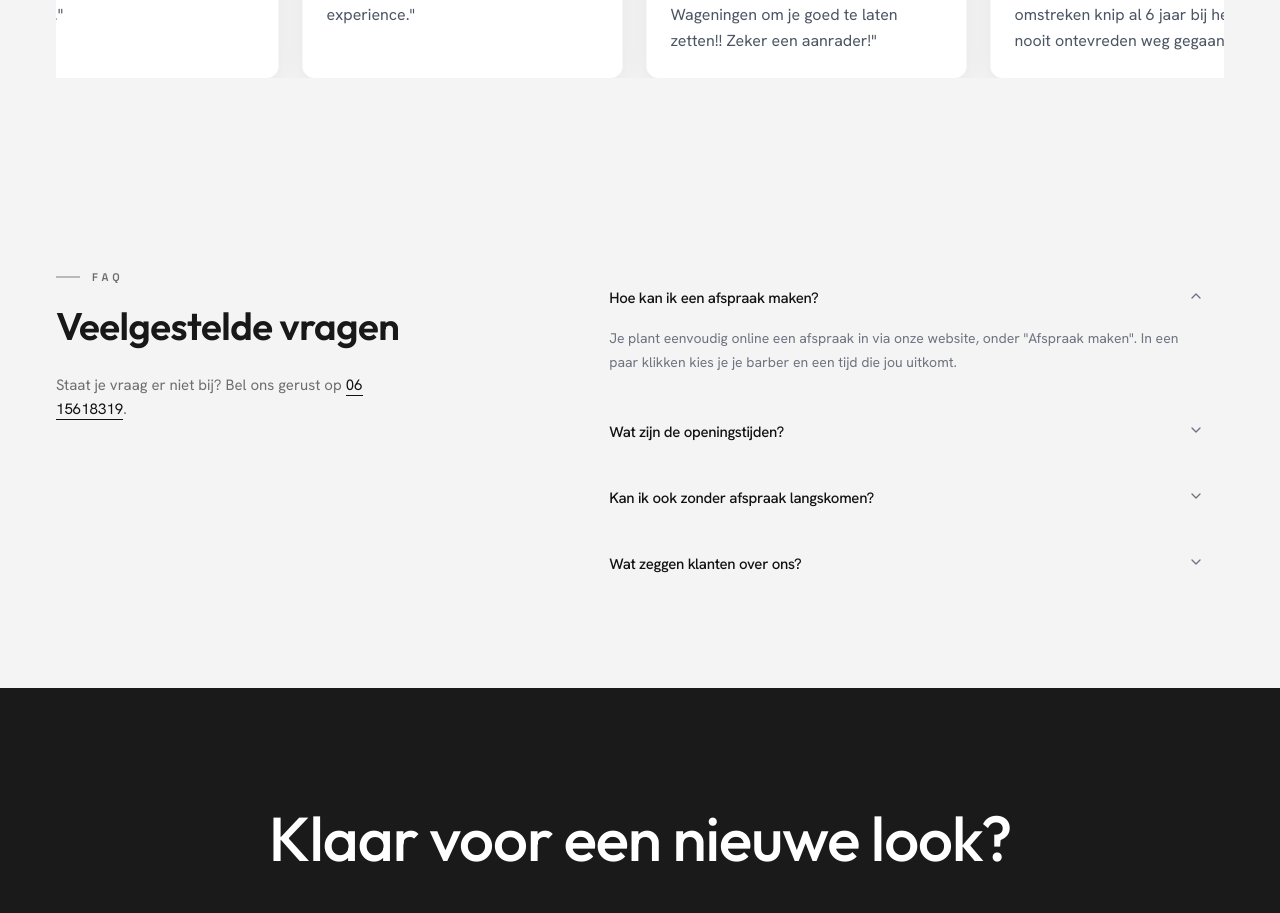
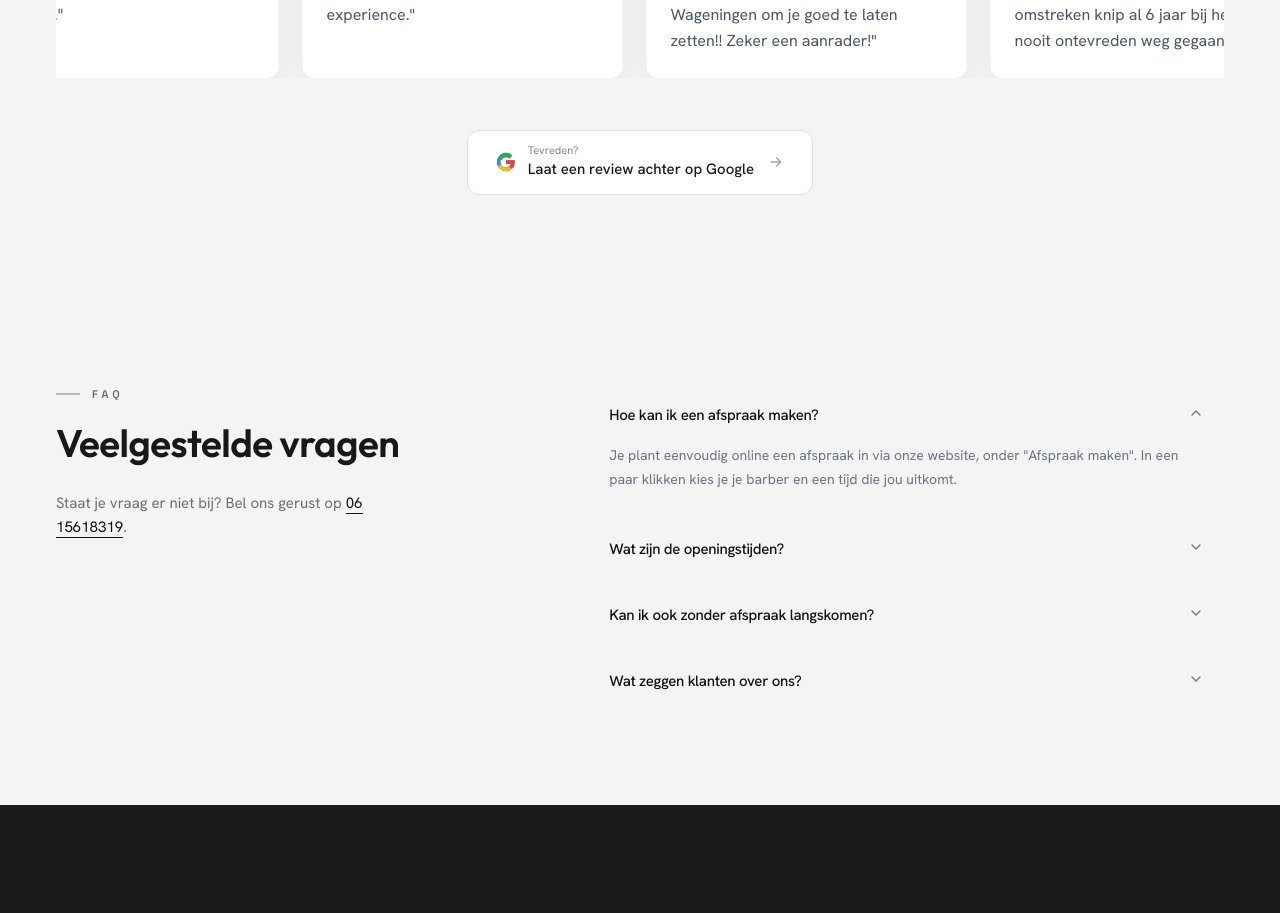
Before and after one commit to izzshtt/CleanCuts-wageningen, a Next.js app: page / in a window 1280 px wide. Shown: the part 3844-4757 px from the top of the page. Built offline with nearby package versions, Linux system fonts and the light colour scheme.

Commit message:
Refactor code structure for improved readability and maintainability

```diff
--- a/src/components/sections/Reviews.tsx
+++ b/src/components/sections/Reviews.tsx
@@ -324,6 +324,69 @@ export default function Reviews() {
         <MarqueeRow items={rowA} direction="right" prefix="a" />
         <MarqueeRow items={rowB} direction="left" prefix="b" />
       </div>
+
+      <div
+        style={{
+          display: 'flex',
+          justifyContent: 'center',
+          marginTop: '52px',
+          ...fadeUp(inView, 320),
+        }}
+      >
+        <a
+          href="https://www.google.com/maps/place/Cleancutswageningen/@51.9687699,5.661981,17z/data=!4m8!3m7!1s0x47c7ab0b6a839c85:0x8c53e37565f8082!8m2!3d51.9687699!4d5.6645559!9m1!1b1!16s%2Fg%2F11x5snl183?entry=ttu"
+          target="_blank"
+          rel="noopener noreferrer"
+          className="google-review-btn"
+          style={{
+            display: 'inline-flex',
+            alignItems: 'center',
+            gap: '12px',
+            padding: '14px 28px',
+            background: '#ffffff',
+            border: '1.5px solid #e0e0e0',
+            borderRadius: '12px',
+            fontFamily: "'Hanken Grotesk', system-ui, sans-serif",
+            fontSize: '15px',
+            fontWeight: 500,
+            color: '#1a1a1a',
+            textDecoration: 'none',
+            transition: 'transform 0.22s ease, box-shadow 0.22s ease, border-color 0.22s ease',
+          }}
+          onMouseEnter={(e) => {
+            Object.assign(e.currentTarget.style, {
+              transform: 'translateY(-3px)',
+              boxShadow: '0 8px 24px rgba(0,0,0,0.10)',
+              borderColor: '#c8c8c8',
+            });
+          }}
+          onMouseLeave={(e) => {
+            Object.assign(e.currentTarget.style, {
+              transform: 'translateY(0)',
+              boxShadow: 'none',
+              borderColor: '#e0e0e0',
+            });
+          }}
+        >
+          {/* Google G logo */}
+          <svg width="20" height="20" viewBox="0 0 48 48" aria-hidden="true">
+            <path fill="#4285F4" d="M44.5 20H24v8.5h11.8C34.1 33.9 29.6 37 24 37c-7.2 0-13-5.8-13-13s5.8-13 13-13c3.1 0 6 1.1 8.1 2.9l6.4-6.4C34.6 4.1 29.6 2 24 2 11.8 2 2 11.8 2 24s9.8 22 22 22c11 0 21-8 21-22 0-1.3-.2-2.7-.5-4z"/>
+            <path fill="#34A853" d="M6.3 14.7l7 5.1C15 16.1 19.2 13 24 13c3.1 0 6 1.1 8.1 2.9l6.4-6.4C34.6 4.1 29.6 2 24 2 16.3 2 9.7 7.4 6.3 14.7z"/>
+            <path fill="#FBBC05" d="M24 46c5.5 0 10.5-1.8 14.4-5l-6.7-5.5C29.6 37 26.9 38 24 38c-5.5 0-10.2-3.5-11.9-8.4l-7 5.4C8.5 41.8 15.7 46 24 46z"/>
+            <path fill="#EA4335" d="M44.5 20H24v8.5h11.8c-.8 2.3-2.4 4.3-4.3 5.7l6.7 5.5C42.1 36.2 45 30.6 45 24c0-1.3-.2-2.7-.5-4z"/>
+          </svg>
+          <span>
+            <span style={{ display: 'block', fontSize: '11px', color: '#888', lineHeight: 1, marginBottom: '2px', fontWeight: 400 }}>
+              Tevreden?
+            </span>
+            Laat een review achter op Google
+          </span>
+          {/* Arrow */}
+          <svg width="16" height="16" viewBox="0 0 24 24" fill="none" stroke="currentColor" strokeWidth="2" strokeLinecap="round" strokeLinejoin="round" aria-hidden="true" style={{ opacity: 0.4, marginLeft: '2px' }}>
+            <path d="M5 12h14M13 6l6 6-6 6"/>
+          </svg>
+        </a>
+      </div>
     </section>
   );
 }
```
Also changed, not shown: 1 other file (tests, documents, lock files or other folders).
